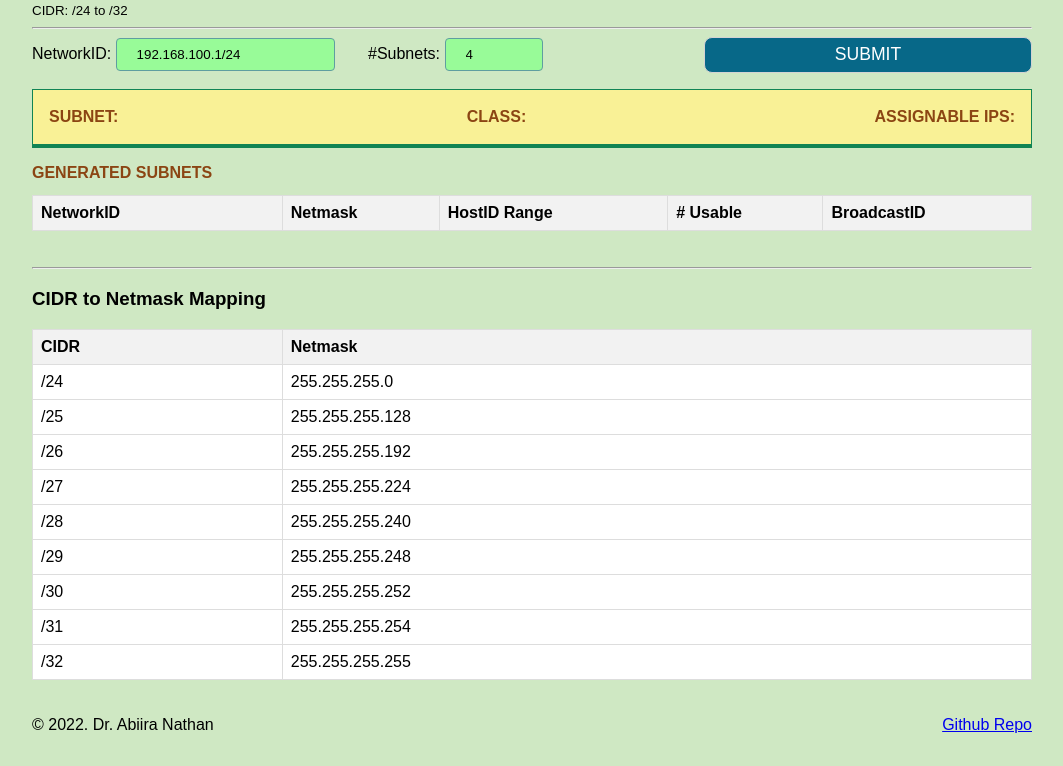
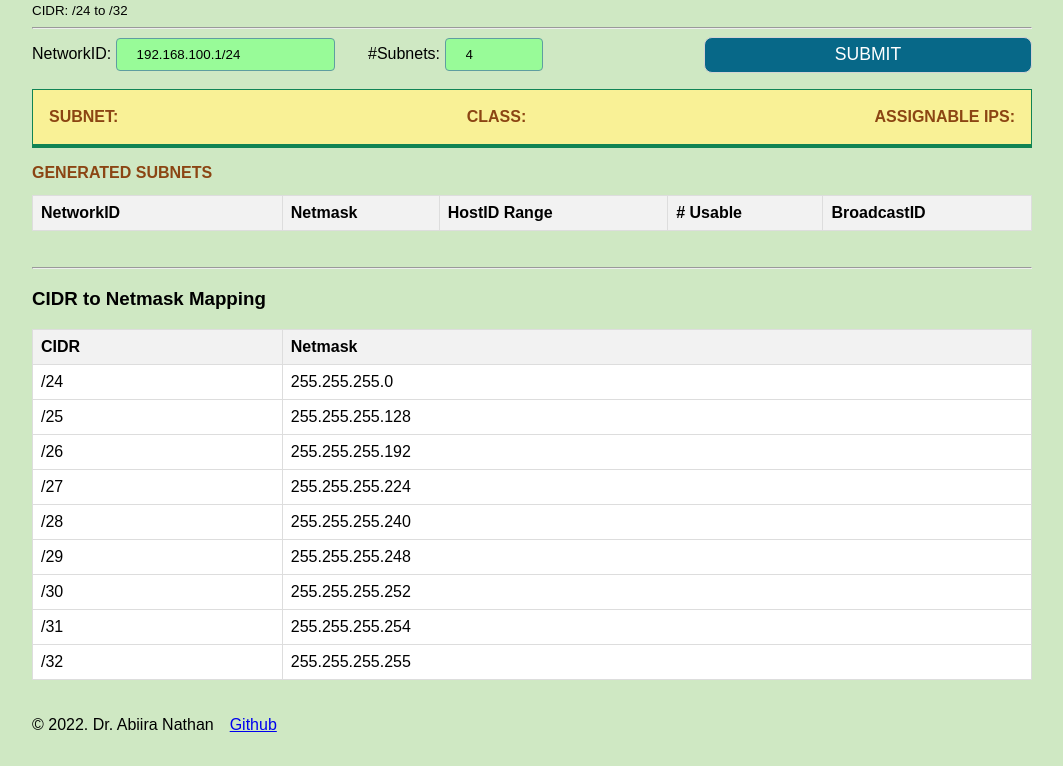
Before and after one commit to abiiranathan/ipsubnet, a plain HTML site: page index.html in a window 1280 px wide. Shown: the part 95-861 px from the top of the page, without its empty margins (108-1171 px from the left). Drawn offline with Linux system fonts and the light colour scheme; no server answers.

Commit message:
fix footer overflow

```diff
--- a/index.html
+++ b/index.html
@@ -5,10 +5,6 @@
     <meta name="viewport" content="width=device-width, initial-scale=1.0" />
     <title>Subnet Calc</title>
     <style>
-      html {
-        width: 100%;
-        height: 100%;
-      }
       body {
         padding: 1rem;
         max-width: 1000px;
@@ -118,8 +114,8 @@
 
       footer {
         display: flex;
-        justify-content: space-between;
         align-items: center;
+        gap: 1rem;
       }
 
       @media screen and (max-width: 400px) {
@@ -253,7 +249,7 @@
         href="http://github.com/abiiranathan/ipsubnet"
         target="_blank"
         rel="noopener"
-        >Github Repo</a
+        >Github</a
       >
     </footer>
     <script src="subnet.js"></script>
```
